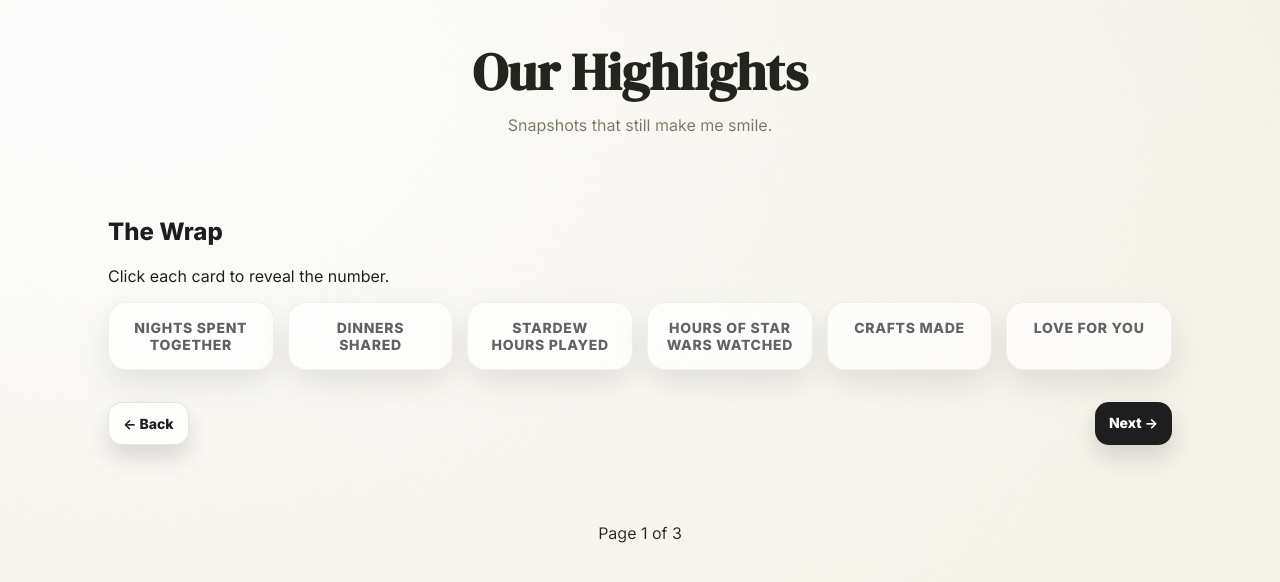
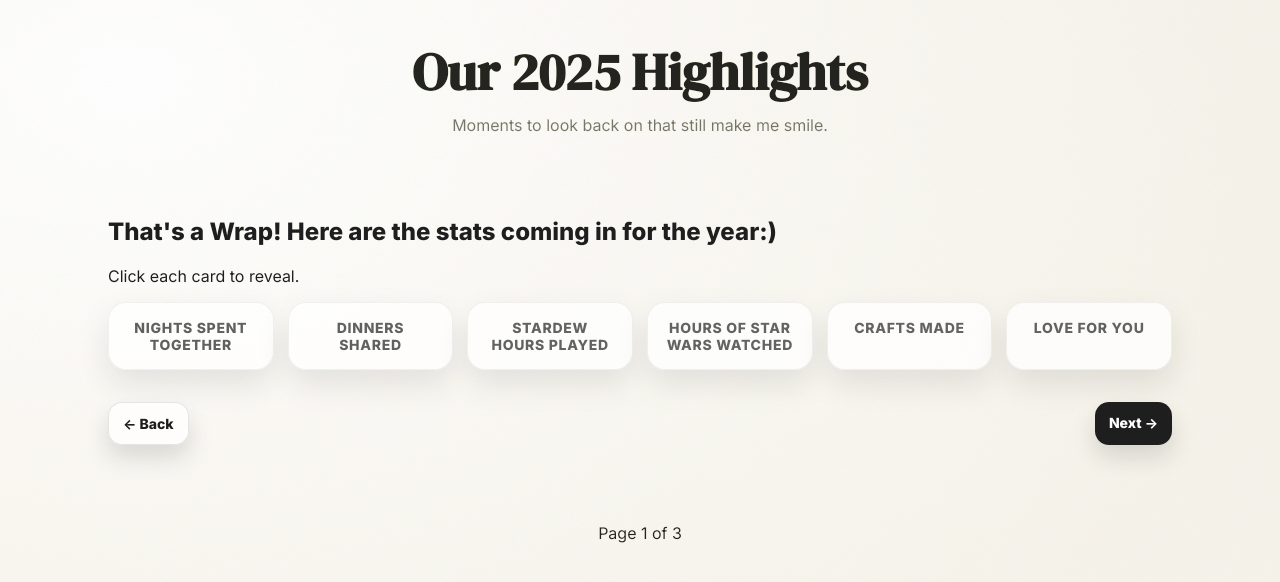
Before and after one commit to farahes/birthday-scrapbook, a plain HTML site: page highlights.html in a window 1280 px wide. Drawn offline with Linux system fonts and the light colour scheme; no server answers.

Commit message:
Update highlights for 2025 and adjust wording

```diff
--- a/highlights.html
+++ b/highlights.html
@@ -12,8 +12,8 @@
   <body>
     <div class="grain" aria-hidden="true"></div>
     <header class="simple-header">
-      <h1>Our Highlights</h1>
-      <p class="sub">Snapshots that still make me smile.</p>
+      <h1>Our 2025 Highlights</h1>
+      <p class="sub">Moments to look back on that still make me smile.</p>
     </header>
     <main class="main">
       <!-- Gallery placeholder. Images will be loaded dynamically by script.js -->
@@ -22,8 +22,8 @@
       <!-- Wrapped stats section -->
       <section class="stats-section">
         <div class="section__title">
-          <h2>The Wrap</h2>
-          <p>Click each card to reveal the number.</p>
+          <h2> That's a Wrap! Here are the stats coming in for the year:) </h2>
+          <p>Click each card to reveal.</p>
         </div>
         <div id="statsContainer" class="stats-container"></div>
       </section>
```
